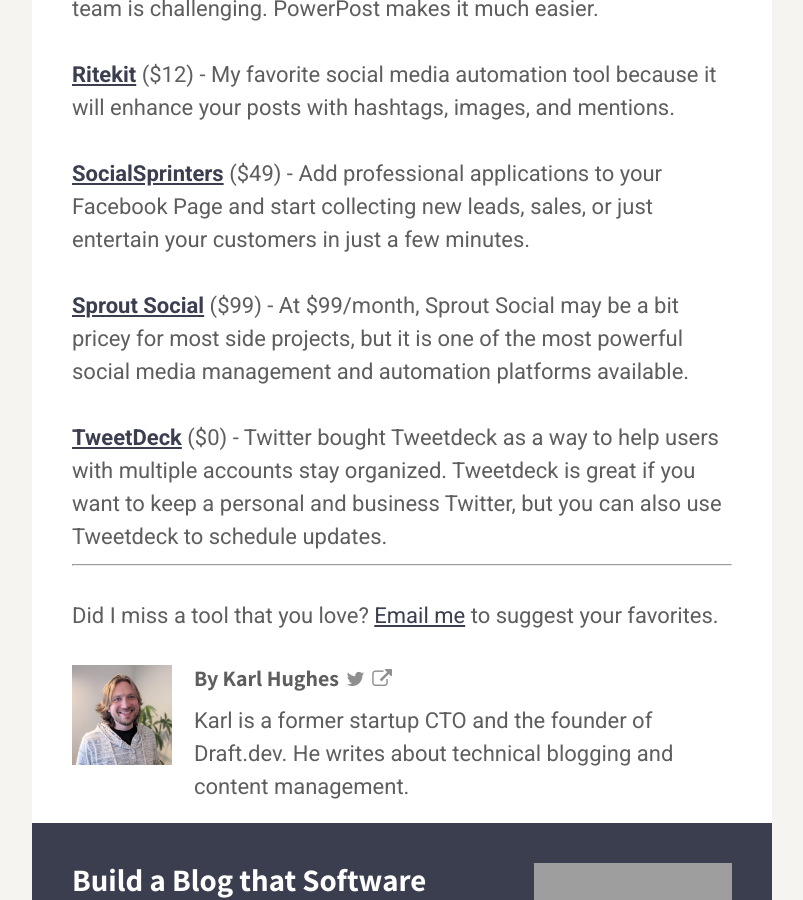
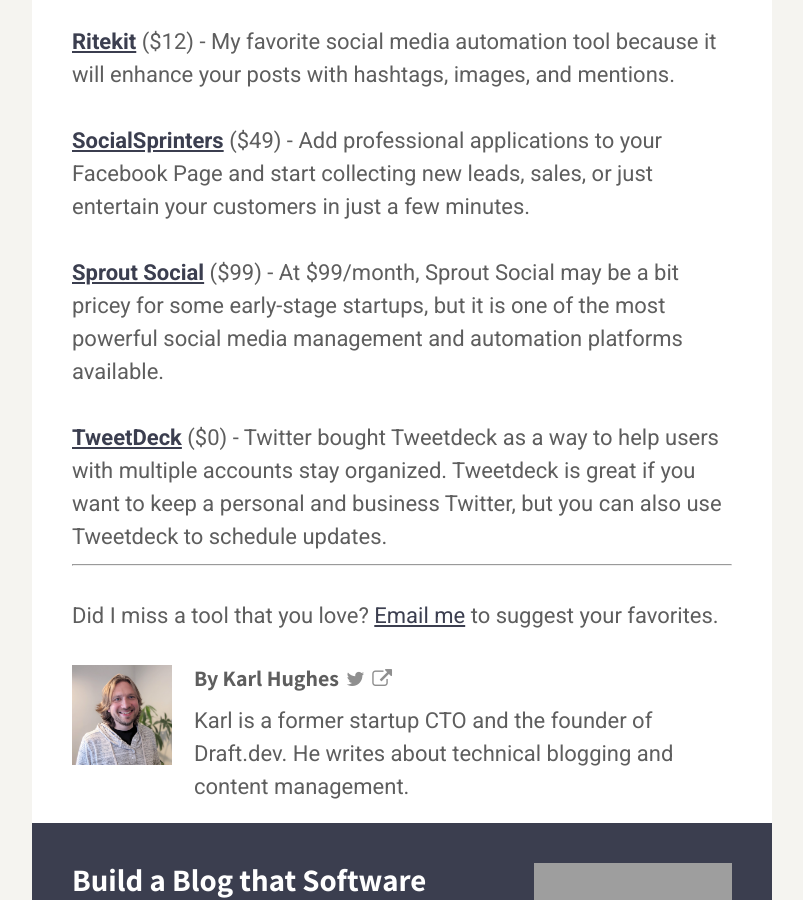
Before and after one commit to karllhughes/learn, a Jekyll site: the page built from _posts/2020-12-20-social-media-automation.md, in a window 1280 px wide and 900 px high, scrolled down 4120 px. Shown: the whole window, without its empty margins (238-1041 px from the left). Built offline with Jekyll 4.4.1, drawn with Linux system fonts in a browser that asks for light colours; a script that is not in the unit is left out; some of the changed text lies outside the part shown.

Commit message:
Update Posts “2020-12-20-social-media-automation”

```diff
--- a/_posts/2020-12-20-social-media-automation.md
+++ b/_posts/2020-12-20-social-media-automation.md
@@ -14,7 +14,7 @@
 ## Why Use Social Media?
 Social media is a great way to drive traffic once you build a following, but for many small businesses, the question is, "how do you build a following?"
 
-Step one is to **consistently post relevant content on social media**. It may take months or years to build up a significant following, but once you do, social media can be as powerful as an [email marketing list](https://draft.dev/learn/tools/email-marketing) for driving traffic to your blog, website, or side project.
+Step one is to **consistently post relevant content on social media**. It may take months or years to build up a significant following, but once you do, social media can be as powerful as an [email marketing list](https://draft.dev/learn/tools/email-marketing) for driving traffic to your blog or website.
 
 Not only will your followers see updates, most social networks have an amplification formula where popular public posts will be shared to an even broader audience. The only way to eventually make something go viral is to make sure people hear about it, and social media is a great place to start.
 
@@ -58,7 +58,7 @@
 
 **[SocialSprinters](https://socialsprinters.com/en/)** ($49) - Add professional applications to your Facebook Page and start collecting new leads, sales, or just entertain your customers in just a few minutes.
 
-**[Sprout Social](https://sproutsocial.com/)** ($99) - At $99/month, Sprout Social may be a bit pricey for most side projects, but it is one of the most powerful social media management and automation platforms available.
+**[Sprout Social](https://sproutsocial.com/)** ($99) - At $99/month, Sprout Social may be a bit pricey for some early-stage startups, but it is one of the most powerful social media management and automation platforms available.
 
 **[TweetDeck](https://tweetdeck.twitter.com/)** ($0) - Twitter bought Tweetdeck as a way to help users with multiple accounts stay organized. Tweetdeck is great if you want to keep a personal and business Twitter, but you can also use Tweetdeck to schedule updates.
 
```
